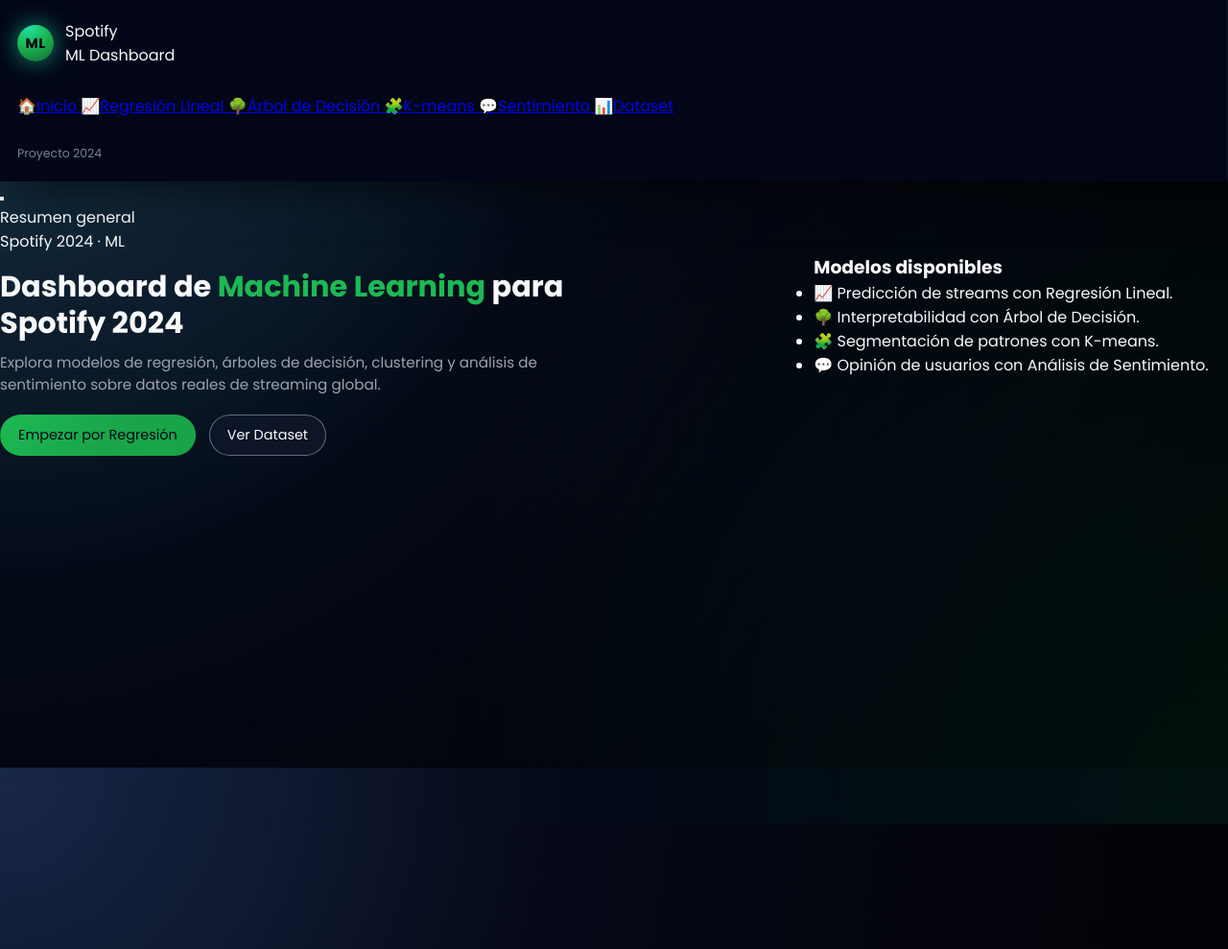
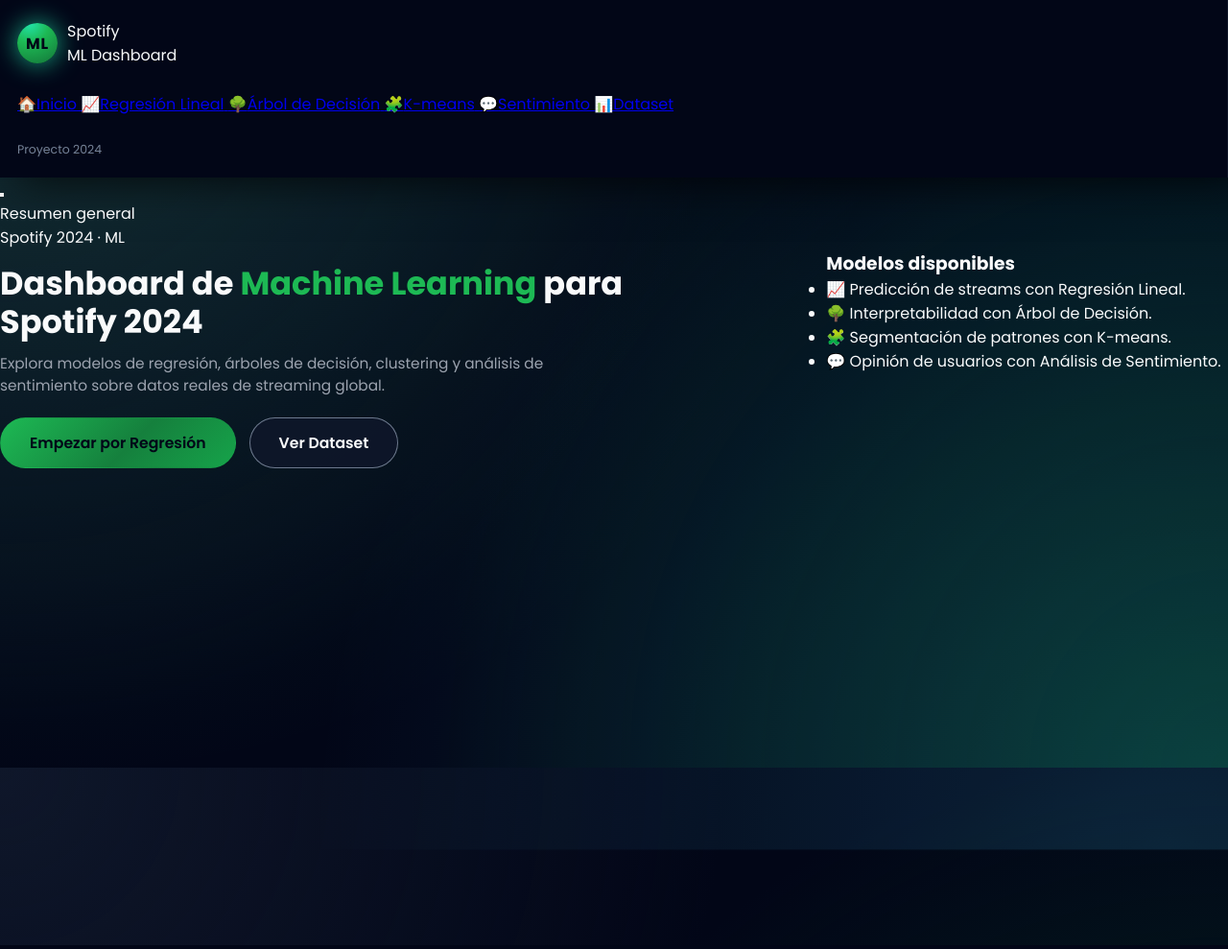
Before and after one commit to guillermtrres14-cyber/Programacion-II-Spotify, a Flask app: page / in a window 1280 px wide. Shown: the whole page at 96% size. Run offline with Flask 3, Linux system fonts and the light colour scheme.

Commit message:
Actualizaci├│n autom├ítica

```diff
--- a/OneDrive/Documentos/UDI/Programacion II/Proyecto_Final/static/styles.css
+++ b/OneDrive/Documentos/UDI/Programacion II/Proyecto_Final/static/styles.css
@@ -1,23 +1,28 @@
 :root {
-    --bg: #050816;
-    --bg-soft: #070c1c;
-    --bg-elevated: #0b1324;
-    --bg-glass: rgba(9, 17, 35, 0.85);
-    --primary: #1db954;
-    --primary-soft: rgba(29, 185, 84, 0.12);
-    --primary-strong: #19a448;
+    --bg-main: #020617;
+    --bg-panel: #050816;
+    --bg-card: #020617;
+    --bg-soft: #020617;
+    --spotify: #1db954;
+    --spotify-dark: #15803d;
     --accent: #22e4ac;
-    --danger: #ff4b6a;
-    --text-main: #f8fafc;
+    --accent-blue: #38bdf8;
+    --danger: #fb7185;
+
+    --text-main: #f9fafb;
     --text-muted: #9ca3af;
+
     --border-subtle: rgba(148, 163, 184, 0.25);
-    --shadow-soft: 0 18px 45px rgba(0, 0, 0, 0.65);
-    --radius-lg: 18px;
+    --radius-lg: 20px;
     --radius-xl: 28px;
+
+    --shadow-soft: 0 18px 45px rgba(0, 0, 0, 0.7);
+
     --transition-fast: 0.18s ease-out;
     --transition-med: 0.25s ease-out;
-    --sidebar-width: 260px;
-    --nav-height: 64px;
+
+    --sidebar-width: 250px;
+    --nav-height: 60px;
 }
 
 *,
@@ -34,33 +39,37 @@ html, body {
 
 body {
     font-family: "Poppins", system-ui, -apple-system, BlinkMacSystemFont, "Segoe UI", sans-serif;
-    background: radial-gradient(circle at 0 0, #182848 0, #050816 40%, #000 100%);
+    background:
+      radial-gradient(circle at 0 0, #0f172a 0, transparent 50%),
+      radial-gradient(circle at 100% 100%, #022c22 0, transparent 55%),
+      #020617;
     color: var(--text-main);
     -webkit-font-smoothing: antialiased;
 }
 
-/* Sutil glow animado en el fondo */
+/* Glow animado muy suave de fondo */
 body::before {
     content: "";
     position: fixed;
-    inset: -50px;
+    inset: -80px;
     background:
-      radial-gradient(circle at 0% 0%, rgba(29, 185, 84, 0.12) 0, transparent 55%),
-      radial-gradient(circle at 100% 100%, rgba(34, 228, 172, 0.10) 0, transparent 55%);
-    opacity: 0.8;
+      radial-gradient(circle at 10% 0%, rgba(34, 197, 94, 0.18) 0, transparent 55%),
+      radial-gradient(circle at 90% 100%, rgba(56, 189, 248, 0.16) 0, transparent 55%);
+    opacity: 0.9;
     pointer-events: none;
+    mix-blend-mode: screen;
     z-index: -1;
-    animation: glow 18s ease-in-out infinite alternate;
+    animation: bgPulse 22s ease-in-out infinite alternate;
 }
 
-@keyframes glow {
-    0% { transform: translate3d(0, 0, 0) scale(1); }
-    100% { transform: translate3d(-18px, 8px, 0) scale(1.05); }
+@keyframes bgPulse {
+    0%   { transform: translate3d(0, 0, 0) scale(1); }
+    100% { transform: translate3d(-18px, 10px, 0) scale(1.04); }
 }
 
-/* =========================
+/* =====================================
    LAYOUT GENERAL
-   ========================= */
+   ===================================== */
 
 .page-shell {
     display: grid;
@@ -69,86 +78,64 @@ body::before {
     overflow: hidden;
 }
 
-/* =========================
+/* =====================================
    SIDEBAR
-   ========================= */
+   ===================================== */
 
 .sidebar {
     background: linear-gradient(180deg, #020617 0, #020617 40%, #020617 100%);
-    border-right: 1px solid rgba(15, 23, 42, 0.9);
-    box-shadow: 18px 0 45px rgba(0, 0, 0, 0.75);
+    border-right: 1px solid rgba(15, 23, 42, 0.85);
+    box-shadow: 18px 0 45px rgba(0, 0, 0, 0.85);
+    padding: 20px 18px;
     display: flex;
     flex-direction: column;
-    padding: 20px 18px;
-    gap: 28px;
-    position: relative;
+    gap: 26px;
     z-index: 20;
 }
 
 .sidebar-header {
     display: flex;
     align-items: center;
-    gap: 12px;
+    gap: 10px;
 }
 
 .sidebar-logo {
-    width: 38px;
-    height: 38px;
+    width: 42px;
+    height: 42px;
     border-radius: 999px;
-    background: radial-gradient(circle at 30% 0, #22e4ac 0, #1db954 45%, #15803d 85%);
+    background: radial-gradient(circle at 30% 0, #22e4ac 0, #1db954 40%, #15803d 90%);
     display: flex;
     align-items: center;
     justify-content: center;
     color: #020617;
     font-weight: 700;
-    font-size: 0.9rem;
-    letter-spacing: 0.04em;
-    box-shadow: 0 0 25px rgba(34, 228, 172, 0.6);
+    font-size: 1rem;
+    letter-spacing: 0.06em;
+    box-shadow: 0 0 26px rgba(34, 228, 172, 0.75);
 }
 
 .sidebar-title-main {
-    font-size: 0.95rem;
+    font-size: 0.98rem;
     font-weight: 600;
 }
 
 .sidebar-title-sub {
-    font-size: 0.80rem;
+    font-size: 0.8rem;
     color: var(--text-muted);
-}
-
-/* Botón menú (para móvil) */
-.sidebar-toggle {
-    display: none;
-    width: 36px;
-    height: 36px;
-    border-radius: 999px;
-    border: 1px solid rgba(148, 163, 184, 0.35);
-    background: transparent;
-    color: var(--text-main);
-    align-items: center;
-    justify-content: center;
-    cursor: pointer;
-    transition: background var(--transition-fast), transform var(--transition-fast), border-color var(--transition-fast);
-}
-.sidebar-toggle:hover {
-    background: rgba(15, 23, 42, 0.85);
-    transform: translateY(-1px);
-    border-color: var(--primary);
 }
 
 .sidebar-nav {
     display: flex;
     flex-direction: column;
     gap: 4px;
-    margin-top: 6px;
 }
 
 .sidebar-section-label {
-    font-size: 0.75rem;
+    font-size: 0.74rem;
     text-transform: uppercase;
-    letter-spacing: 0.13em;
+    letter-spacing: 0.14em;
     color: rgba(148, 163, 184, 0.7);
-    margin-bottom: 8px;
+    margin-bottom: 6px;
 }
 
 .nav-item {
@@ -188,50 +167,37 @@ body::before {
     justify-content: center;
 }
 
-.nav-link span {
-    flex: 1;
-}
-
-/* Hover / active */
 .nav-link:hover {
-    background: radial-gradient(circle at 0% 0%, rgba(29, 185, 84, 0.18) 0, transparent 55%);
-    color: var(--text-main);
+    background: radial-gradient(circle at 0 0, rgba(29, 185, 84, 0.25) 0, transparent 55%);
+    color: #f9fafb;
     transform: translateX(4px);
-    box-shadow: 0 12px 25px rgba(0, 0, 0, 0.65);
-}
-
-.nav-link:hover::before {
-    border-color: rgba(148, 163, 184, 0.6);
-    opacity: 1;
+    box-shadow: 0 14px 28px rgba(0, 0, 0, 0.8);
+    border-color: rgba(74, 222, 128, 0.6);
 }
 
 .nav-link.active {
-    background: linear-gradient(90deg, rgba(29, 185, 84, 0.20), rgba(34, 197, 94, 0.12));
-    color: #e5fdf1;
-    box-shadow: 0 16px 38px rgba(22, 163, 74, 0.6);
-}
-.nav-link.active::before {
-    border-color: rgba(74, 222, 128, 0.65);
-    opacity: 1;
+    background: linear-gradient(90deg, rgba(29, 185, 84, 0.24), rgba(34, 197, 94, 0.16));
+    color: #e5fff2;
+    border-color: rgba(74, 222, 128, 0.85);
+    box-shadow: 0 16px 34px rgba(21, 128, 61, 0.75);
 }
 
-/* Footer pequeño de la sidebar */
+/* Pequeño footer */
 .sidebar-footer {
     margin-top: auto;
     font-size: 0.78rem;
     color: rgba(148, 163, 184, 0.8);
 }
 
-/* =========================
+/* =====================================
    MAIN
-   ========================= */
+   ===================================== */
 
 .main {
-    min-width: 0;
     display: flex;
     flex-direction: column;
+    min-width: 0;
     height: 100vh;
-    overflow: hidden;
 }
 
 .main-header {
@@ -241,169 +207,195 @@ body::before {
     justify-content: center;
     padding: 0 28px;
     border-bottom: 1px solid rgba(15, 23, 42, 0.85);
-    background: rgba(7, 12, 28, 0.94);
+    background: rgba(5, 8, 22, 0.96);
     backdrop-filter: blur(18px);
-    position: sticky;
-    top: 0;
-    z-index: 15;
 }
 
 .main-header-title {
-    font-size: 0.95rem;
-    font-weight: 500;
-    letter-spacing: 0.08em;
+    font-size: 0.96rem;
     text-transform: uppercase;
-    color: rgba(148, 163, 184, 0.9);
+    letter-spacing: 0.14em;
+    color: rgba(148, 163, 184, 0.95);
 }
 
-/* Contenedor scroll principal */
 .main-scroll {
-    padding: 22px 28px 30px;
+    padding: 22px 26px 28px;
     overflow-y: auto;
 }
 
-/* =========================
-   HERO
-   ========================= */
+/* =====================================
+   HERO – BOTONES GRANDES E INTERACTIVOS
+   ===================================== */
 
 .hero {
     display: grid;
-    grid-template-columns: minmax(0, 2.1fr) minmax(280px, 1.1fr);
+    grid-template-columns: minmax(0, 2.2fr) minmax(320px, 1.1fr);
     gap: 24px;
     margin-bottom: 28px;
 }
 
 .hero-card {
-    background: radial-gradient(circle at 0 0, rgba(34, 197, 94, 0.15) 0, rgba(15, 23, 42, 0.95) 55%);
+    position: relative;
+    background: radial-gradient(circle at 0 0, rgba(29, 185, 84, 0.25) 0, #020617 55%);
     border-radius: var(--radius-xl);
-    padding: 26px 26px 24px;
+    border: 1px solid rgba(148, 163, 184, 0.4);
+    padding: 26px 26px 22px;
     box-shadow: var(--shadow-soft);
-    border: 1px solid rgba(148, 163, 184, 0.35);
-    position: relative;
     overflow: hidden;
 }
 
+/* Glow extra en el lado derecho */
 .hero-card::after {
     content: "";
     position: absolute;
-    inset: -30%;
-    background: radial-gradient(circle at 80% 0%, rgba(56, 189, 248, 0.18), transparent 55%);
-    opacity: 0.82;
+    inset: -35%;
+    background: radial-gradient(circle at 95% 0%, rgba(56, 189, 248, 0.22), transparent 55%);
+    mix-blend-mode: screen;
+    opacity: 0.8;
     pointer-events: none;
-    mix-blend-mode: screen;
 }
 
 .hero-eyebrow {
     display: inline-flex;
     align-items: center;
     gap: 8px;
-    padding: 4px 10px;
+    padding: 4px 11px;
     border-radius: 999px;
     background: rgba(15, 23, 42, 0.9);
-    border: 1px solid rgba(148, 163, 184, 0.55);
+    border: 1px solid rgba(148, 163, 184, 0.65);
     color: rgba(148, 163, 184, 0.95);
-    font-size: 0.75rem;
+    font-size: 0.78rem;
     position: relative;
     z-index: 1;
 }
 
 .hero-eyebrow span {
-    width: 6px;
-    height: 6px;
+    width: 7px;
+    height: 7px;
     border-radius: 999px;
-    background: radial-gradient(circle, #22e4ac, #1db954);
-    box-shadow: 0 0 12px rgba(34, 228, 172, 0.85);
+    background: radial-gradient(circle, var(--accent), var(--spotify));
+    box-shadow: 0 0 15px rgba(34, 228, 172, 0.9);
 }
 
 .hero-title {
-    font-size: 1.9rem;
-    line-height: 1.25;
+    font-size: 2.1rem;
+    line-height: 1.2;
     margin-top: 16px;
     margin-bottom: 10px;
+    max-width: 650px;
+    position: relative;
+    z-index: 1;
+}
+
+.hero-title span {
+    color: var(--spotify);
+}
+
+.hero-subtitle {
+    font-size: 0.96rem;
+    color: var(--text-muted);
     max-width: 620px;
     position: relative;
     z-index: 1;
 }
 
-.hero-title span {
-    color: var(--primary);
-}
-
-.hero-subtitle {
-    font-size: 0.95rem;
-    color: var(--text-muted);
-    max-width: 580px;
-    position: relative;
-    z-index: 1;
-}
-
-/* Botones hero */
+/* --- BOTONES HERO XXL --- */
 
 .hero-actions {
     display: flex;
+    flex-wrap: wrap;
     align-items: center;
     gap: 14px;
-    margin-top: 20px;
+    margin-top: 22px;
 }
 
 .btn {
-    border-radius: 999px;
-    padding: 10px 18px;
-    font-size: 0.9rem;
-    font-weight: 500;
-    border: 1px solid transparent;
-    cursor: pointer;
     display: inline-flex;
     align-items: center;
-    gap: 8px;
+    justify-content: center;
+    gap: 10px;
+    border-radius: 999px;
+    border: 1px solid transparent;
+    font-weight: 600;
+    font-size: 0.92rem;
     text-decoration: none;
+    cursor: pointer;
     transition:
         background var(--transition-fast),
         color var(--transition-fast),
         box-shadow var(--transition-fast),
         transform var(--transition-fast),
-        border-color var(--transition-fast);
+        border-color var(--transition-fast),
+        filter var(--transition-fast);
 }
 
+.hero-actions .btn {
+    /* BOTONES GRANDES SOLO EN EL HERO */
+    padding: 14px 30px;
+    font-size: 0.98rem;
+}
+
+/* Botón principal – GRANDE Y CON GLOW */
 .btn-primary {
-    background: linear-gradient(135deg, var(--primary) 0, var(--primary-strong) 60%);
+    position: relative;
+    background: linear-gradient(135deg, var(--spotify) 0, var(--spotify-dark) 55%, #16a34a 100%);
     color: #020617;
-    box-shadow: 0 0 0 rgba(22, 163, 74, 0.0);
+    box-shadow: 0 0 0 rgba(22, 163, 74, 0);
+    overflow: hidden;
+}
+
+.btn-primary::before {
+    content: "";
+    position: absolute;
+    inset: 0;
+    background: radial-gradient(circle at 0% 0%, rgba(255, 255, 255, 0.38) 0, transparent 45%);
+    opacity: 0;
+    transform: translateX(-40%) translateY(-40%) scale(0.8);
+    transition: opacity 0.22s ease-out, transform 0.22s ease-out;
 }
 
 .btn-primary:hover {
-    transform: translateY(-1px) translateX(1px);
-    box-shadow: 0 0 32px rgba(34, 197, 94, 0.65);
+    transform: translateY(-3px) translateX(1px) scale(1.02);
+    box-shadow: 0 22px 40px rgba(22, 163, 74, 0.8);
+    filter: saturate(1.1);
 }
 
+.btn-primary:hover::before {
+    opacity: 0.85;
+    transform: translateX(0) translateY(0) scale(1);
+}
+
+/* Botón secundario grande */
 .btn-ghost {
     background: rgba(15, 23, 42, 0.9);
-    border-color: rgba(148, 163, 184, 0.6);
+    border-color: rgba(148, 163, 184, 0.7);
     color: var(--text-main);
 }
 
 .btn-ghost:hover {
     background: rgba(15, 23, 42, 1);
-    border-color: var(--primary);
-    transform: translateY(-1px);
+    border-color: var(--spotify);
+    box-shadow: 0 16px 30px rgba(15, 23, 42, 0.9);
+    transform: translateY(-2px);
 }
 
-/* Meta texto bajo botones */
 .hero-meta {
-    margin-top: 18px;
+    margin-top: 16px;
     font-size: 0.86rem;
     color: var(--text-muted);
 }
 
-/* Panel lateral de modelos */
+/* =====================================
+   PANEL LATERAL (MODELOS DISPONIBLES)
+   ===================================== */
 
 .hero-side-panel {
-    background: var(--bg-glass);
+    position: relative;
+    background: rgba(5, 8, 22, 0.96);
     border-radius: var(--radius-xl);
-    padding: 20px 18px;
     border: 1px solid rgba(148, 163, 184, 0.45);
+    padding: 20px 18px 18px;
     box-shadow: var(--shadow-soft);
-    position: relative;
     overflow: hidden;
 }
 
@@ -660,25 +646,21 @@ body::before {
         grid-template-columns: minmax(0, 1fr);
     }
 }
-Opcional: JS para abrir/cerrar el menú lateral en móvil
-En tu plantilla base donde tengas el <body>, solo necesitas:
+Opcional (pero recomendado): toggle del menú lateral en móvil
+Si aún no lo tienes, en tu plantilla base puedes usar algo así para mostrar/ocultar la sidebar en pantallas pequeñas:
 
 html
 Copiar código
-<!-- Botón dentro del header -->
-<button class="sidebar-toggle" data-sidebar-toggle>
-    ☰
-</button>
+<!-- En el header -->
+<button class="sidebar-toggle" data-sidebar-toggle>☰</button>
 
 <script>
 document.addEventListener('DOMContentLoaded', () => {
-    const toggle = document.querySelector('[data-sidebar-toggle]');
-    const sidebar = document.querySelector('.sidebar');
-
-    if (toggle && sidebar) {
-        toggle.addEventListener('click', () => {
-            sidebar.classList.toggle('is-open');
-        });
-    }
+  const toggle = document.querySelector('[data-sidebar-toggle]');
+  const sidebar = document.querySelector('.sidebar');
+  if (!toggle || !sidebar) return;
+  toggle.addEventListener('click', () => {
+    sidebar.classList.toggle('is-open');
+  });
 });
 </script>
```
Also changed, not shown: other parts of OneDrive/Documentos/UDI/Programacion II/Proyecto_Final/static/styles.css (+63 -77 lines).
